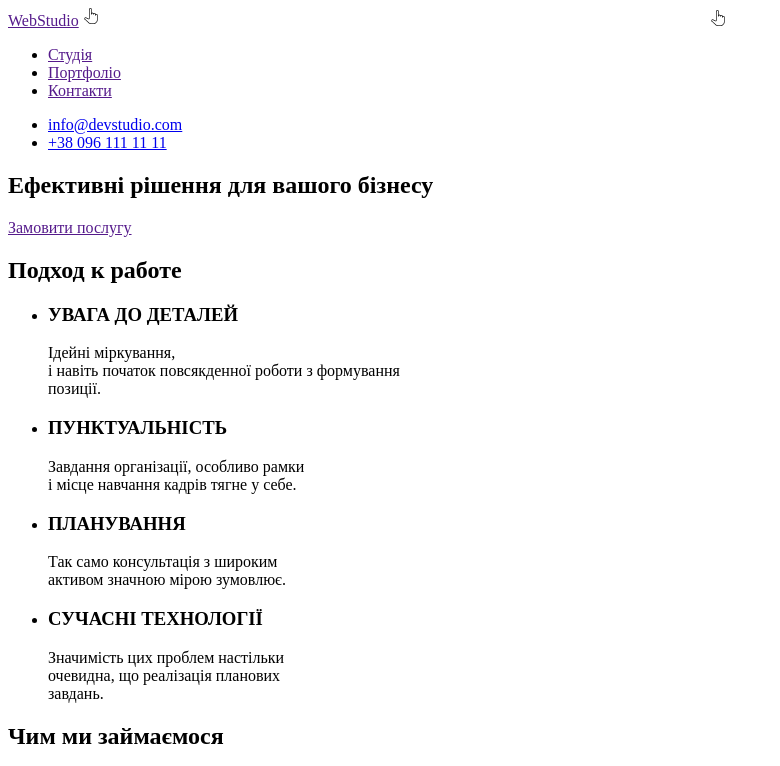
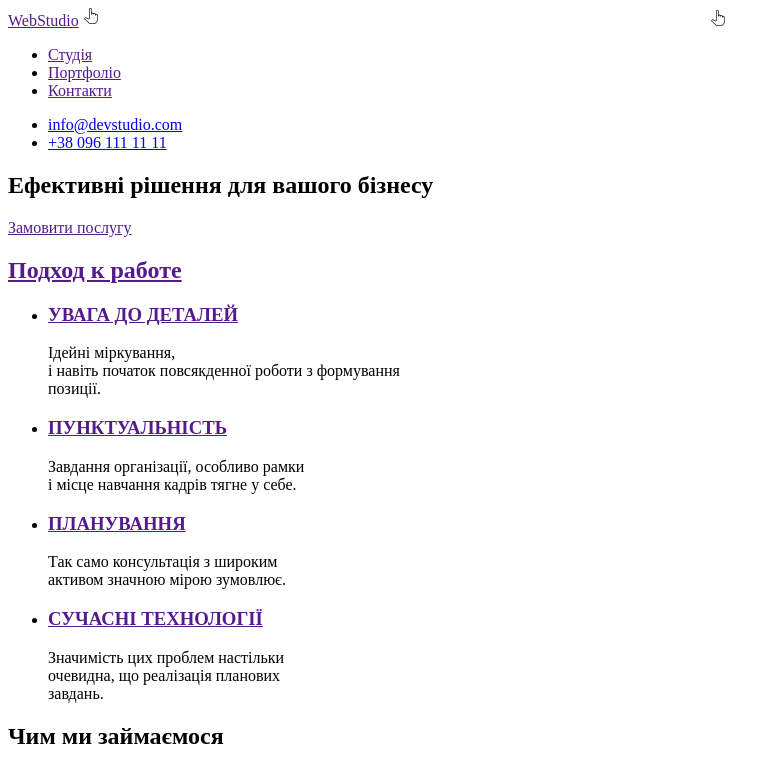
Before and after one commit to Anton-Kandaurov/goit-markup-hw-01, a plain HTML site: page index.html in a window 1280 px wide. Shown: the top 766 px of the page, without its empty margins (0-780 px from the left). Drawn offline with Linux system fonts and the light colour scheme.

Commit message:
final html file

```diff
--- a/index.html
+++ b/index.html
@@ -37,28 +37,28 @@
   <!--List-->
     <div>
         <section>
-            <h2>Подход к работе</h2>
+            <h2><a href="">Подход к работе</a></h2>
        <ul>
         <li>
-            <h3>УВАГА ДО ДЕТАЛЕЙ</h3>
+            <h3><a href="">УВАГА ДО ДЕТАЛЕЙ</a></h3>
             <p>
         Ідейні міркування,<br> і навіть початок повсякденної роботи з формування<br> позиції.
             </p>
         </li>
         <li>
-            <h3>ПУНКТУАЛЬНІСТЬ</h3>
+            <h3><a href="">ПУНКТУАЛЬНІСТЬ</a></h3>
             <p>
         Завдання організації, особливо рамки<br> і місце навчання кадрів тягне у себе.
             </p>
         </li>
         <li>
-            <h3>ПЛАНУВАННЯ</h3>
+            <h3><a href="">ПЛАНУВАННЯ</a></h3>
             <p>
         Так само консультація з широким<br> активом значною мірою зумовлює.
             </p>
         </li>
         <li>
-            <h3>СУЧАСНІ ТЕХНОЛОГІЇ</h3>
+            <h3><a href="">СУЧАСНІ ТЕХНОЛОГІЇ</a></h3>
             <p>
         Значимість цих проблем настільки<br> очевидна, що реалізація планових<br> завдань.
             </p>
```
